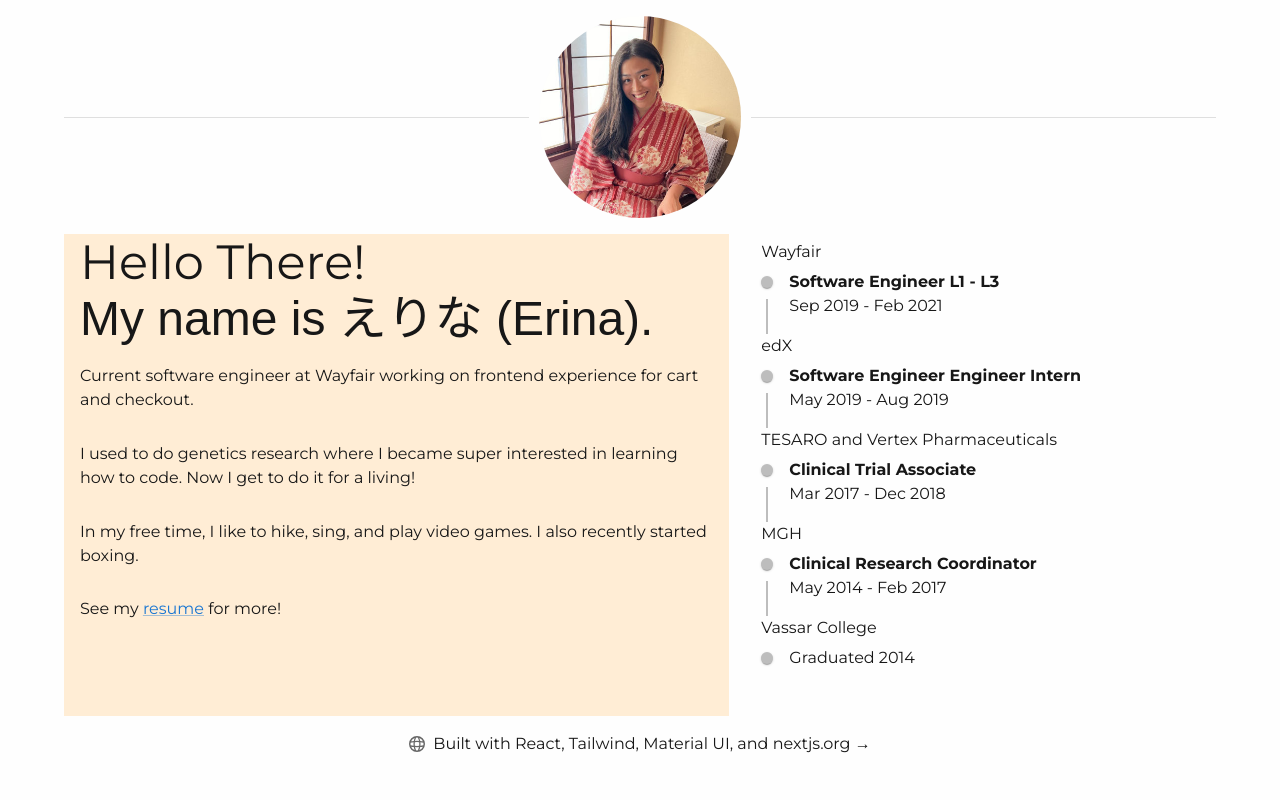
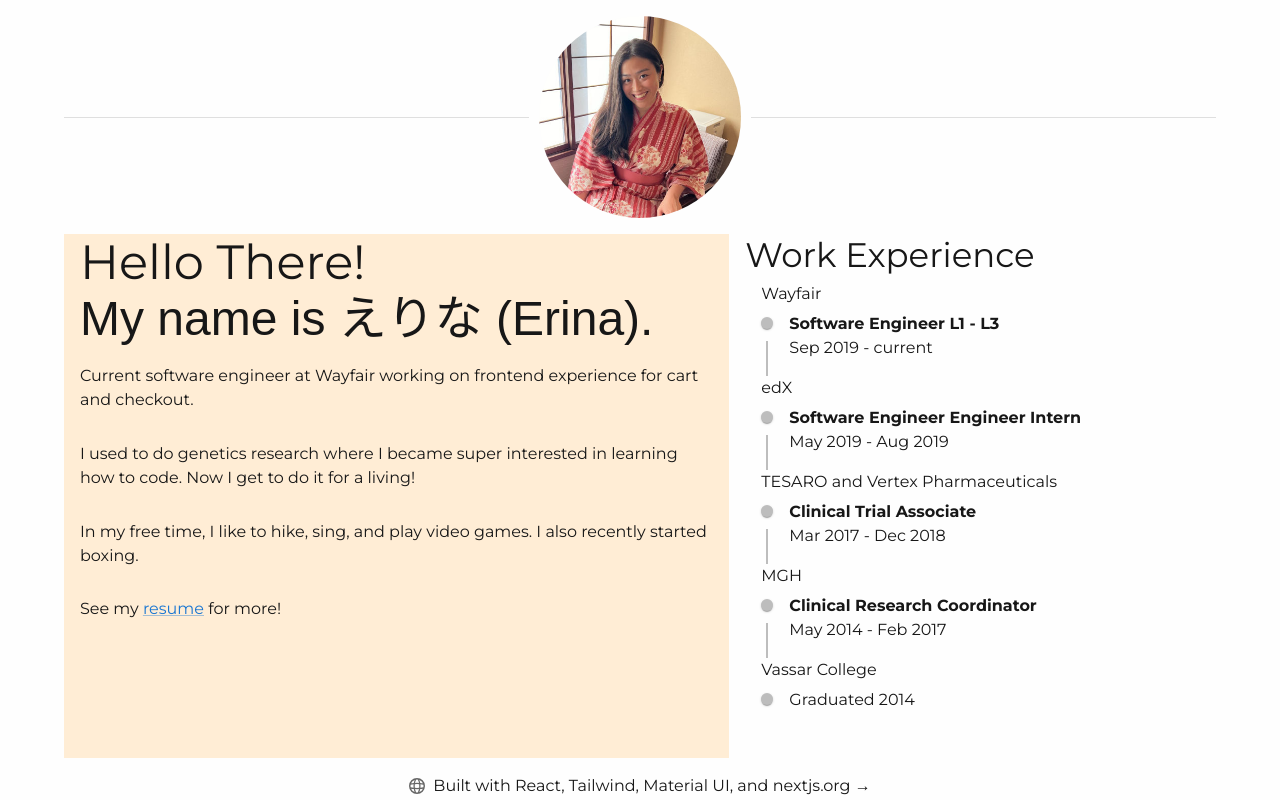
Before and after one commit to erinakii/erinas-page, a Next.js app: page / in a window 1280 px wide. Built offline with nearby package versions, Linux system fonts and the light colour scheme; a web font is replaced by a local one; what @mui/material-nextjs would draw is missing.

Commit message:
correct date

```diff
--- a/src/components/timeline.tsx
+++ b/src/components/timeline.tsx
@@ -8,6 +8,12 @@ import { Typography } from '@mui/material';
 
 export const WorkTimeLine = () => {
     return (
+        <>
+            <Typography
+                variant='h4'
+            >
+                Work Experience
+            </Typography>
             <Timeline
                 sx={{
                     [`& .${timelineItemClasses.root}:before`]: {
@@ -24,7 +30,7 @@ export const WorkTimeLine = () => {
                     </TimelineSeparator>
                     <TimelineContent>
                         <Typography sx={{ fontWeight: 'bold' }}>Software Engineer L1 - L3</Typography>
-                    <div>Sep 2019 - Feb 2021</div>
+                        <div>Sep 2019 - current</div>
                     </TimelineContent>
                 </TimelineItem>
                 edX
@@ -70,5 +76,6 @@ export const WorkTimeLine = () => {
                     </TimelineContent>
                 </TimelineItem>
             </Timeline>
+        </>
     )
 }
```
Lines whose indentation alone changed are shown as unchanged.
